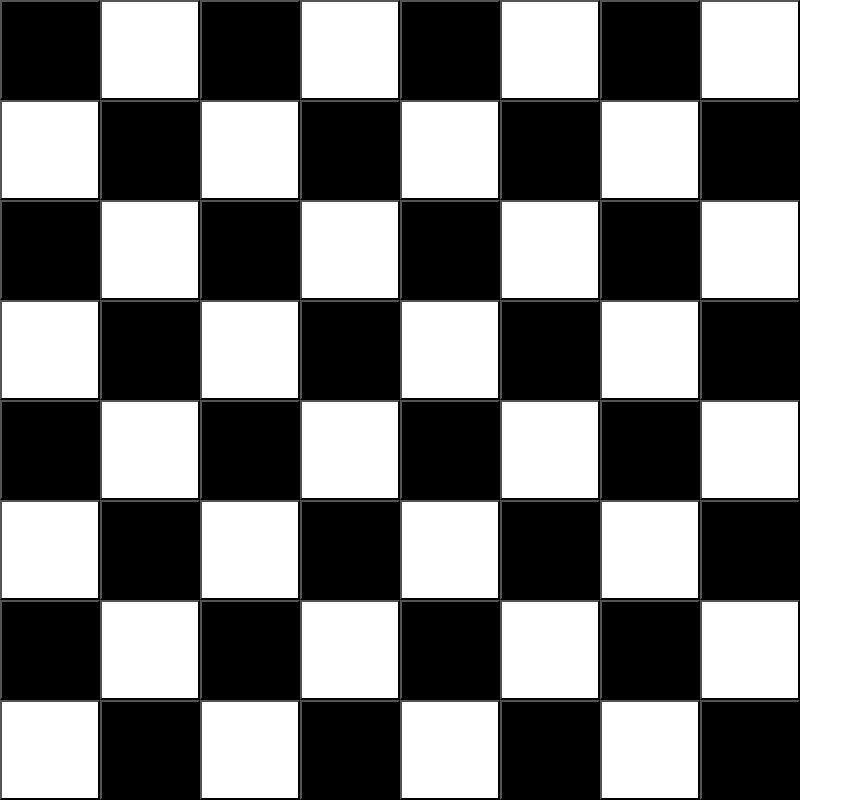
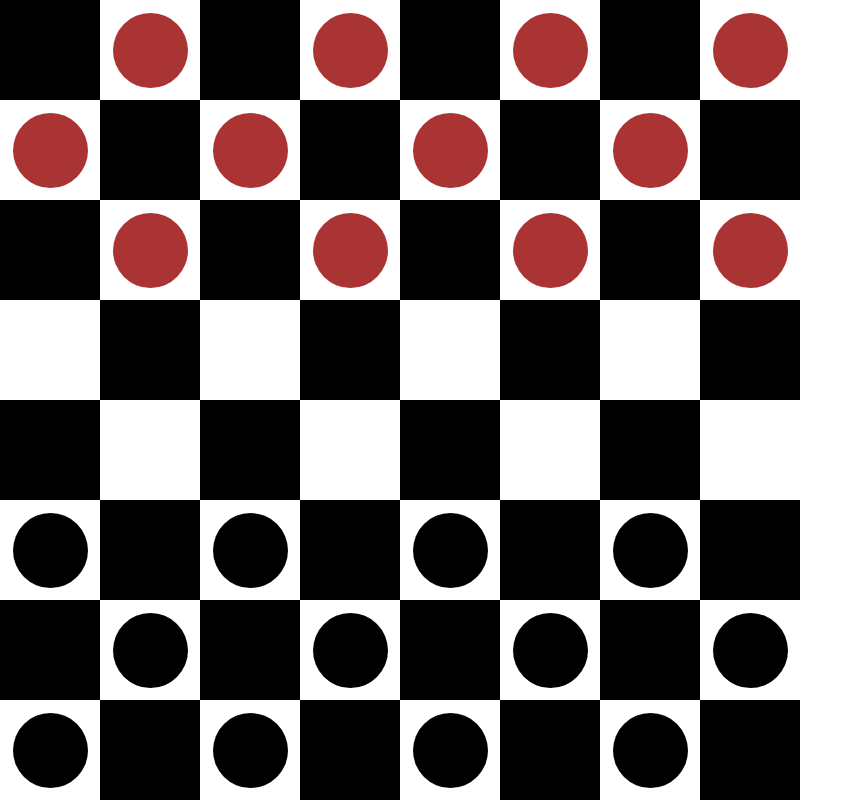
Before and after one commit to Ned-Stevenson/Checkers-Innovation-Evening, a React (Create React App) app in the folder digital-ocean-tutorial/: page / in a window 1280 px wide. Shown: the whole page, without its empty margins (0-863 px from the left). Built offline with nearby package versions, Linux system fonts and the light colour scheme.

Commit message:
Render board with pieces

```diff
--- a/digital-ocean-tutorial/src/App.tsx
+++ b/digital-ocean-tutorial/src/App.tsx
@@ -1,11 +1,11 @@
-import {Board} from "./Board";
+import {Board, indexes, squareIsBlack} from "./Board";
 import {useState} from "react";
 import {BoardState} from "./model";
 
 export const App = () => {
     const startingBoard: BoardState = {
-        playerPieces: [],
-        aiPieces: [],
+        playerPieces: indexes.flatMap(x => [0,1,2].map(y => ({isCrowned: false, position: {x, y}})).filter(piece => !squareIsBlack(piece.position))),
+        aiPieces: indexes.flatMap(x => [5,6,7].map(y => ({isCrowned: false, position: {x, y}})).filter(piece => !squareIsBlack(piece.position))),
     }
     const [board, setBoard] = useState(startingBoard)
 
--- a/digital-ocean-tutorial/src/Board.tsx
+++ b/digital-ocean-tutorial/src/Board.tsx
@@ -6,29 +6,39 @@ type BoardProps = {
     board: BoardState
 }
 
-const squareIsBlack = ({x, y}: Position): boolean => ((x+y)%2 === 0)
+type PieceAlignment = "Player" | "AI" | null
+
+export const squareIsBlack = ({x, y}: Position): boolean => ((x+y)%2 === 0)
+
+const isPieceAt = (board: BoardState, position: Position): PieceAlignment => {
+    if (board.playerPieces.find(piece => piece.position.x === position.x && piece.position.y === position.y)) return "Player"
+    if (board.aiPieces.find(piece => piece.position.x === position.x && piece.position.y === position.y)) return "AI"
+    return null
+}
+
+export const indexes = [0,1,2,3,4,5,6,7]
 
 export const Board = ({board}: BoardProps): ReactElement => {
     const [selectedPiece, setSelectedPiece] = useState<Piece|null>(null)
-
-    const indexes = [0,1,2,3,4,5,6,7]
 
     return (
         <GridContainer>
             {indexes.map(x =>
                 indexes.map(y =>
-                    <BoardPiece
+                    <BoardTile
                         key={8*x+y}
                         x={x}
                         y={y}
-                    />
+                    >
+                        <PieceIcon colour={isPieceAt(board, {x,y})} />
+                    </BoardTile>
                 )
             )}
         </GridContainer>
     )
 }
 
-const BoardPiece = styled.button<Position>`
+const BoardTile = styled.button<Position>`
   display: grid;
 
   grid-column-start: ${props => props.x+1};
@@ -38,6 +48,12 @@ const BoardPiece = styled.button<Position>`
   height: 100%;
 
   background-color: ${props => squareIsBlack(props) ? "#000" : "#fff"};
+
+  align-content: center;
+  font-size: xx-large;
+
+  padding: 0;
+  border: 0;
 `
 
 const GridContainer = styled.div`
@@ -48,3 +64,17 @@ const GridContainer = styled.div`
   width: 800px;
   height: 800px;
 `
+
+const PieceIcon = styled.div<{colour: PieceAlignment}>`
+    width: 75px;
+  height: 75px;
+
+  border-radius: 50%;
+
+  background-color: ${props => props.colour === "Player" ? "#a33" : "#000"};
+
+  visibility: ${props => props.colour === null ? "hidden" : "visible"};
+
+  align-self: center;
+  justify-self: center;
+`
```
